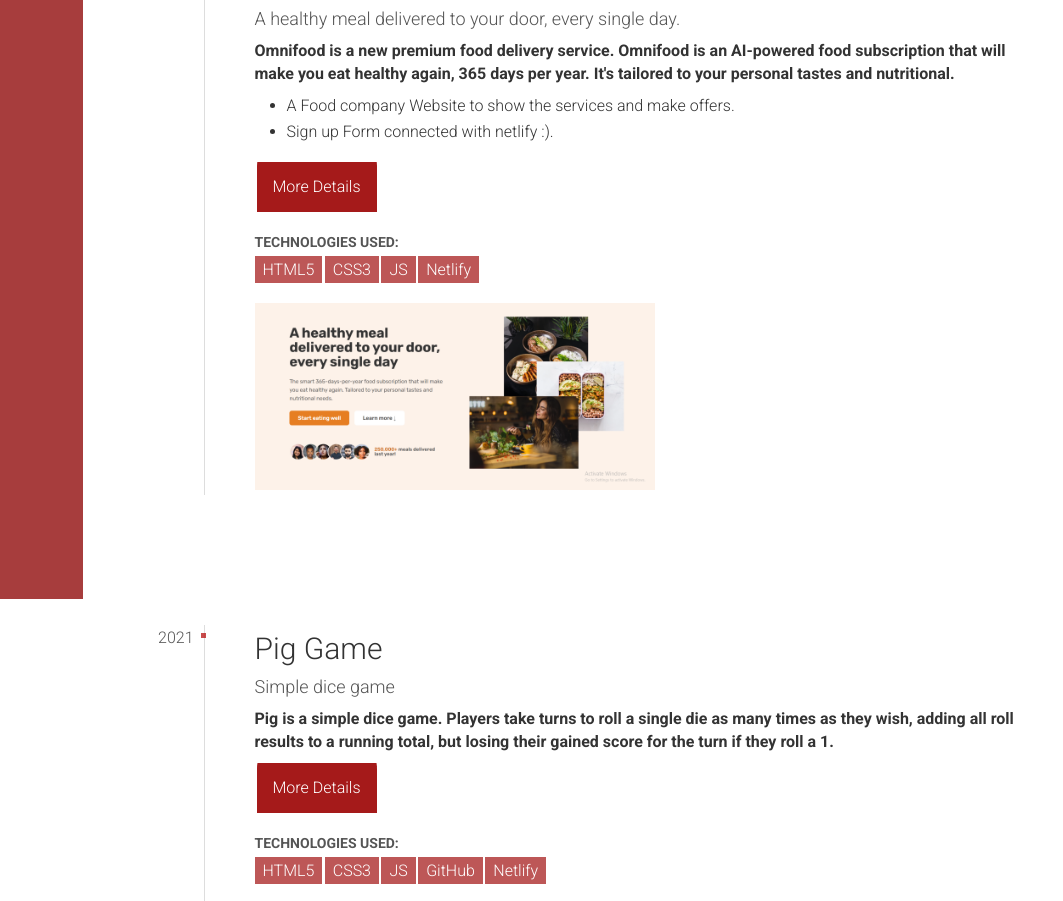
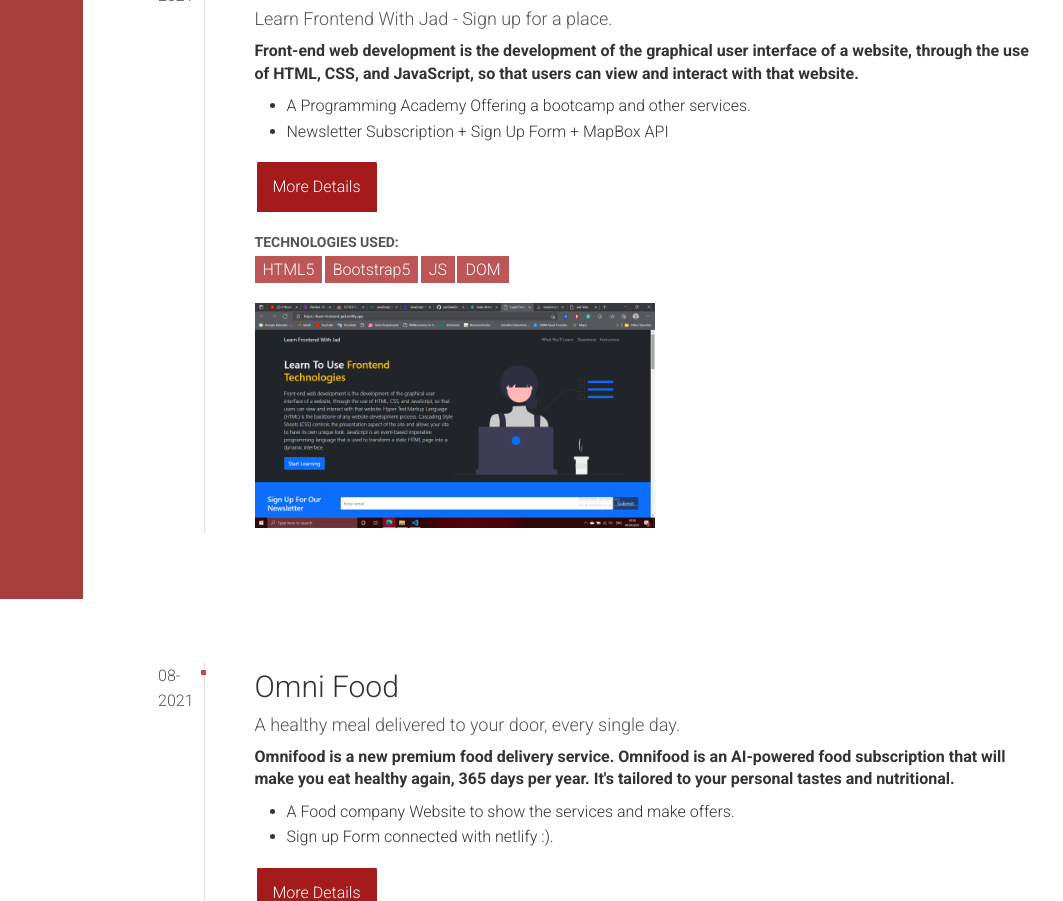
Before and after one commit to jadTahaGit/myPortfolio, a plain HTML site: page portfolio.html in a window 1280 px wide. Shown: the part 201-1102 px from the top of the page, 217-1280 px from the left. Drawn offline with nearby package versions, Linux system fonts and the light colour scheme.

Commit message:
Bootcamp Landing Page Project added -- v-00.00.03

```diff
--- a/portfolio.html
+++ b/portfolio.html
@@ -100,7 +100,46 @@
         </p>
 
         <div class="project-box">
-          <div class="project-time">2021</div>
+          <div class="project-time">09-2021</div>
+          <div class="project-content">
+            <div class="project-text">
+              <h3 class="project-title">Bootcamp Landing Page</h3>
+              <p class="project-subtitle">
+                Learn Frontend With Jad - Sign up for a place.
+              </p>
+              <p class="project-description">
+                Front-end web development is the development of the graphical user interface of a website, through the use of HTML, CSS, and JavaScript, so that users can view and interact with that website.
+              </p>
+              <ul class="project-ul">
+                <li class="project-list">
+                  A Programming Academy Offering a bootcamp and other services.
+                </li>
+                <li class="project-list">
+                  Newsletter Subscription + Sign Up Form + MapBox API
+                </li>
+              </ul>
+              <a href="https://learn-frontend-jad.netlify.app" target="_blank"  class="btn btn-more-details">More Details</a>
+              <div class="technologies-tags">
+                <h4 class="tech-heading">Technologies Used:</h4>
+                <span class="tag">HTML5</span>
+                <span class="tag">Bootstrap5</span>
+                <span class="tag">JS</span>
+                <span class="tag">DOM</span>
+              </div>
+            </div>
+            <div class="project-img-box">
+              <img
+                class="project-img"
+                src="img/portfolio/bootcamp (1).png"
+                alt=""
+              />
+            </div>
+          </div>
+        </div>
+
+
+        <div class="project-box">
+          <div class="project-time">08-2021</div>
           <div class="project-content">
             <div class="project-text">
               <h3 class="project-title">Omni Food</h3>
@@ -127,7 +166,6 @@
                 <span class="tag">HTML5</span>
                 <span class="tag">CSS3</span>
                 <span class="tag">JS</span>
-                <span class="tag">Netlify</span>
               </div>
             </div>
             <div class="project-img-box">
@@ -158,8 +196,7 @@
                 <span class="tag">HTML5</span>
                 <span class="tag">CSS3</span>
                 <span class="tag">JS</span>
-                <span class="tag">GitHub</span>
-                <span class="tag">Netlify</span>
+                <span class="tag">DOM</span>
               </div>
             </div>
             <div class="project-img-box">
```
Also changed, not shown: img/portfolio/bootcamp (1).png (added), img/portfolio/bootcamp (2).png (added), img/portfolio/bootcamp (3).png (added), img/portfolio/bootcamp (4).png (added), img/portfolio/bootcamp (5).png (added), img/portfolio/bootcamp (6).png (added).
